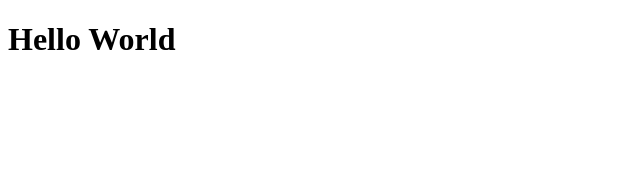
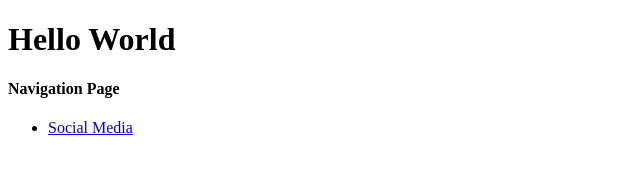
Before and after one commit to hanseltertius/ht-practice-remote-repository, a plain HTML site: page index.html in a window 1280 px wide. Shown: the whole page, without its empty margins (0-640 px from the left). Drawn offline with Linux system fonts and the light colour scheme.

Commit message:
add navigation

```diff
--- a/index.html
+++ b/index.html
@@ -7,5 +7,9 @@
 </head>
 <body>
     <h1>Hello World</h1>
+    <h4>Navigation Page</h4>
+    <ul>
+        <li><a href="social-media.html">Social Media</a></li>
+    </ul>
 </body>
 </html>
```
